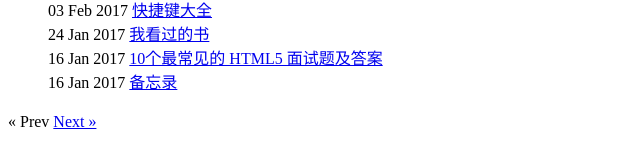
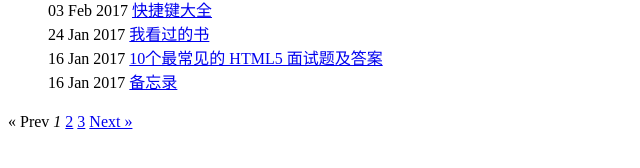
Before and after one commit to ftconan/pinmingkenan.github.io, a Jekyll site: the page built from index.html, in a window 1280 px wide. Shown: the part 142-310 px from the top of the page, without its empty margins (0-640 px from the left). Built offline with Jekyll 4.4.1, drawn with Linux system fonts in a browser that asks for light colours; the list of posts is cut into pages by our own code.

Commit message:
修改分页功能

```diff
--- a/index.html
+++ b/index.html
@@ -31,7 +31,7 @@ title: 我的地盘我做主 —— My game, my turf, my rules
 			<span class="previous">&laquo; Prev</span>
 		{% endif %}
 
-		{% for page in (1..paginator.total.pages) %}
+		{% for page in (1..paginator.total_pages) %}
 			{% if page == paginator.page %}
 				<em>{{ page }}</em>
 			{% elsif page == 1 %}
```
